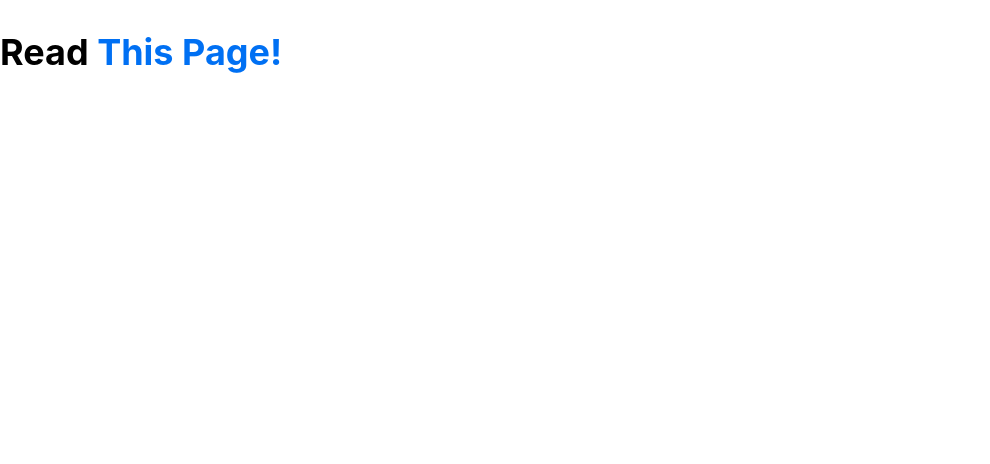
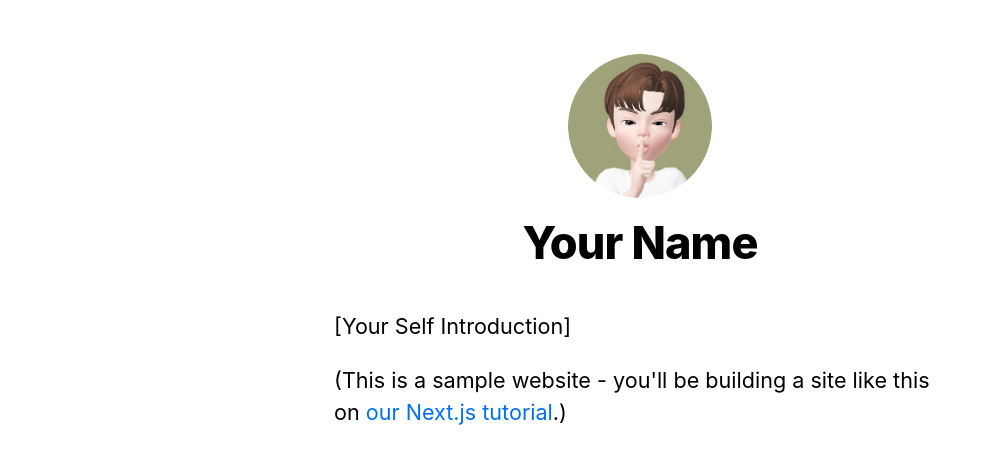
Before and after one commit to SI-Kim/nextJS_example, a Next.js app: page / in a window 1280 px wide. Shown: the top 464 px of the page, without its empty margins (0-990 px from the left). Built offline with nearby package versions, Linux system fonts and the light colour scheme.

Commit message:
Polishing layout

```diff
--- a/components/layout.js
+++ b/components/layout.js
@@ -1,5 +1,73 @@
 import styles from './layout.module.css';
+import Head from 'next/head';
+import Image from 'next/image';
+import utilStyles from '../styles/utils.module.css';
+import Link from 'next/link';
 
-export default function Layout({ children }) {
-    return <div className={styles.container}>{children}</div>;
+const name = 'Your Name';
+export const siteTitle = 'Next.js Sample Website';
+
+export default function Layout({ children, home }) {
+    return (
+        <div className={styles.container}>
+            <Head>
+                <link rel="icon" href="/favicon.ico" />
+                <meta
+                    name="description"
+                    content="Learn how to build a personal website using Next.js"
+                />
+                <meta
+                    property="og:image"
+                    content={`https://og-image.vercel.app/${encodeURI(
+                        siteTitle
+                    )}.png?theme=light&md=0&fontSize=75px&images=https%3A%2F%2Fassets.vercel.com%2Fimage%2Fupload%2Ffront%2Fassets%2Fdesign%2Fnextjs-black-logo.svg`}
+                />
+                <meta name="og:title" content={siteTitle} />
+                <meta name="twitter:card" content="summary_large_image" />
+            </Head>
+            <header className={styles.header}>
+                {home ? (
+                    <>
+                        <Image
+                            priority
+                            src="/images/profile_image.png"
+                            className={utilStyles.borderCircle}
+                            height={144}
+                            width={144}
+                            alt={name}
+                        />
+                        <h1 className={utilStyles.heading2Xl}>{name}</h1>
+                    </>
+                ) : (
+                    <>
+            <Link href="/">
+              <a>
+                <Image
+                  priority
+                  src="/images/profile.jpg"
+                  className={utilStyles.borderCircle}
+                  height={108}
+                  width={108}
+                  alt={name}
+                />
+              </a>
+            </Link>
+            <h2 className={utilStyles.headingLg}>
+              <Link href="/">
+                <a className={utilStyles.colorInherit}>{name}</a>
+              </Link>
+            </h2>
+            </>
+                )}
+            </header>
+            <main>{children}</main>
+            {!home && (
+                <div className={styles.backToHome}>
+                    <Link href="/">
+                        <a>← Back to home</a>
+                    </Link>
+                </div>
+            )}
+        </div>
+    );
 }
--- a/components/layout.module.css
+++ b/components/layout.module.css
@@ -2,4 +2,14 @@
     max-width: 36rem;
     padding: 0 1rem;
     margin: 3rem auto 6rem;
-}
+  }
+
+  .header {
+    display: flex;
+    flex-direction: column;
+    align-items: center;
+  }
+
+  .backToHome {
+    margin: 3rem 0 0;
+  }
--- a/pages/index.js
+++ b/pages/index.js
@@ -1,21 +1,19 @@
-import Link from 'next/link';
 import Head from 'next/head';
+import Layout, { siteTitle } from '../components/layout';
+import utilStyles from '../styles/utils.module.css';
 
-export default function index() {
+export default function Home() {
   return (
-    <>
+    <Layout home>
       <Head>
-        <title>First Post</title>
-        <link rel="icon" href="/favicon.ico" />
+        <title>{siteTitle}</title>
       </Head>
-      <h1 className="title">
-        Read{' '}
-        <Link href="/posts/first-post">
-          <a>
-            This Page!
-          </a>
-        </Link>
-      </h1>
-    </>
+      <section className={utilStyles.headingMd}>
+        <p>[Your Self Introduction]</p>
+        <p>(This is a sample website - you'll be building a site like this on{' '}
+          <a href="https://nextjs.org/learn">our Next.js tutorial</a>.)
+        </p>
+      </section>
+    </Layout>
   );
 }
--- /dev/null
+++ b/styles/utils.module.css
@@ -0,0 +1,52 @@
+.heading2Xl {
+    font-size: 2.5rem;
+    line-height: 1.2;
+    font-weight: 800;
+    letter-spacing: -0.05rem;
+    margin: 1rem 0;
+  }
+
+  .headingXl {
+    font-size: 2rem;
+    line-height: 1.3;
+    font-weight: 800;
+    letter-spacing: -0.05rem;
+    margin: 1rem 0;
+  }
+
+  .headingLg {
+    font-size: 1.5rem;
+    line-height: 1.4;
+    margin: 1rem 0;
+  }
+
+  .headingMd {
+    font-size: 1.2rem;
+    line-height: 1.5;
+  }
+
+  .borderCircle {
+    border-radius: 9999px;
+  }
+
+  .colorInherit {
+    color: inherit;
+  }
+
+  .padding1px {
+    padding-top: 1px;
+  }
+
+  .list {
+    list-style: none;
+    padding: 0;
+    margin: 0;
+  }
+
+  .listItem {
+    margin: 0 0 1.25rem;
+  }
+
+  .lightText {
+    color: #666;
+  }
```
